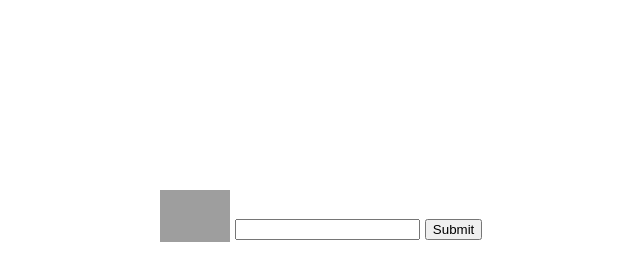
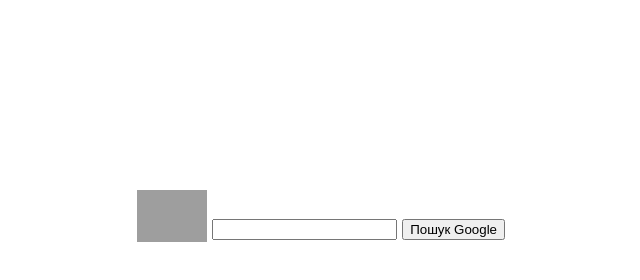
Before and after one commit to motrixxxl/motrixxxl.github.io, a plain HTML site: page index.html in a window 1280 px wide. Shown: the whole page, without its empty margins (319-959 px from the left). Drawn offline with Linux system fonts and the light colour scheme; grey boxes are pictures that could not be loaded.

Commit message:
Update index.html

```diff
--- a/index.html
+++ b/index.html
@@ -27,7 +27,7 @@
           <form action="http://google.com/search" method="GET">
             <img class="goo" src="https://www.google.com/images/branding/googlelogo/2x/googlelogo_color_272x92dp.png">
             <input name="q" type="text">
-            <input type="submit">
+            <input type="submit" value="Пошук Google">
           </form>
         </div>
     </body>
```
